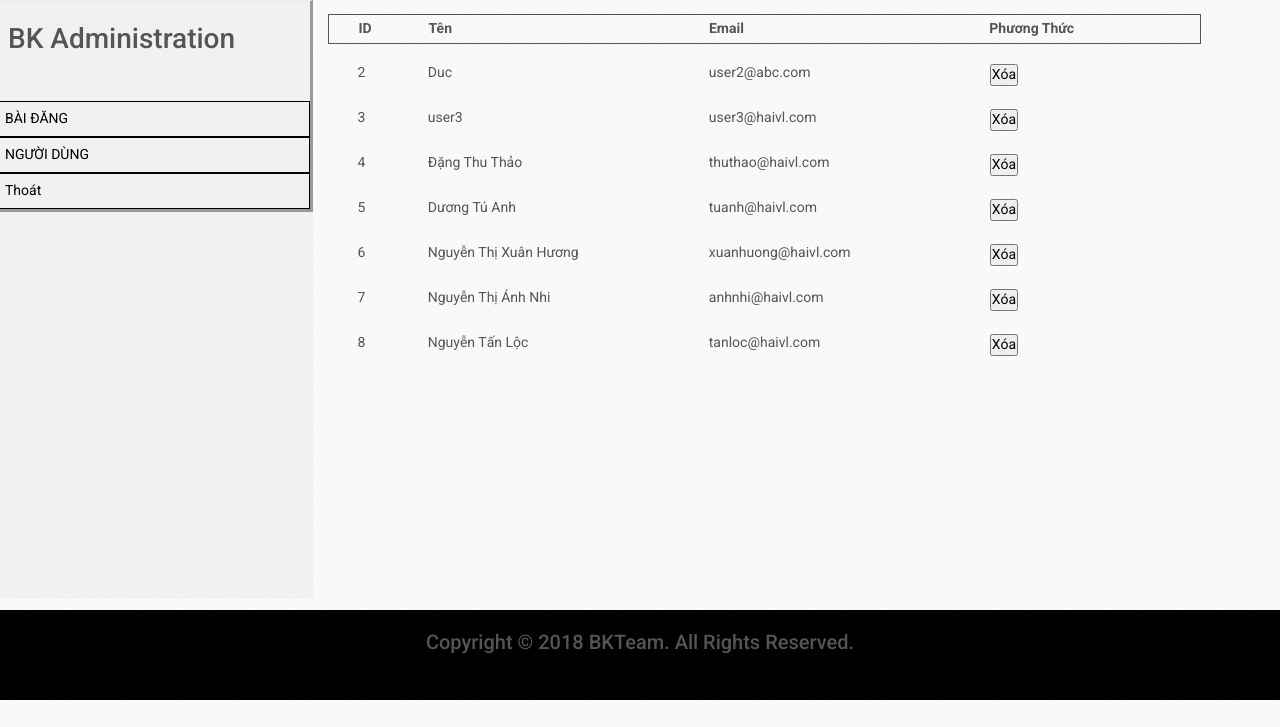
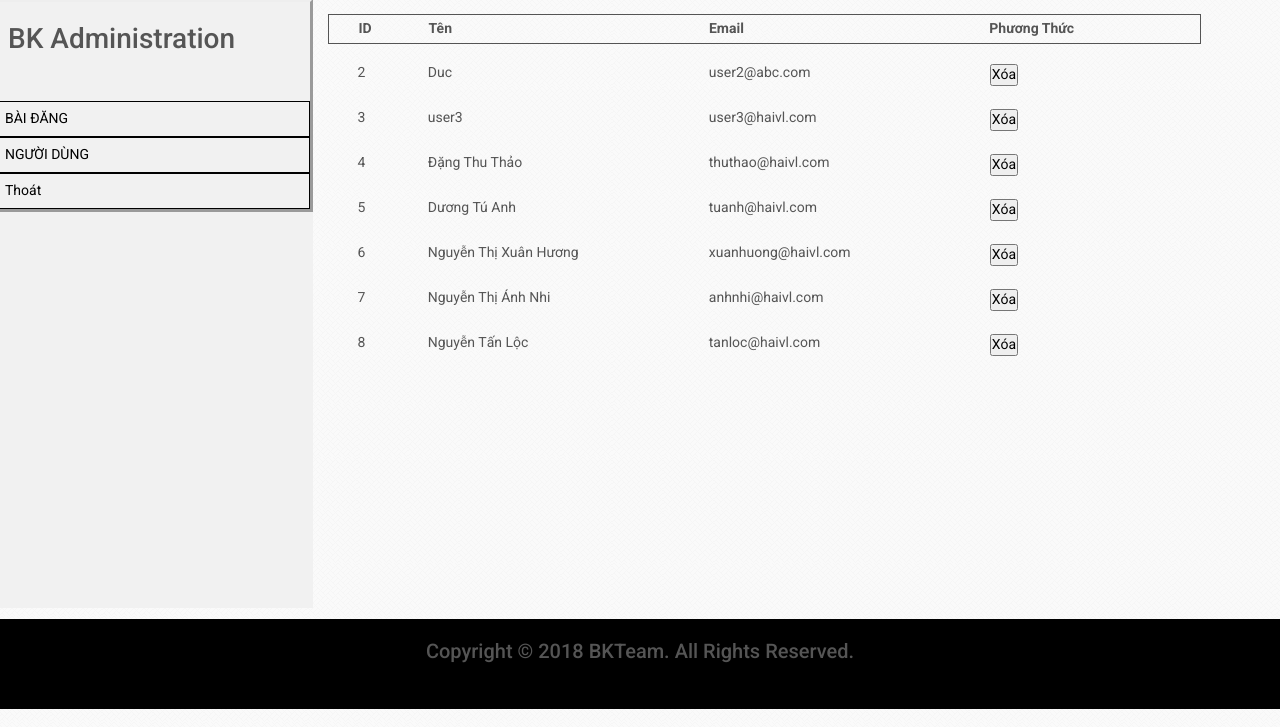
Before and after one commit to duc947/assweb, a PHP site: page /admin/page/user.php in a window 1280 px wide. Shown: the part 73-800 px from the top of the page. Run offline with PHP 8.4, Linux system fonts and the light colour scheme; a user stored in the database is signed in; data comes from the database, SQL or seed files in the repository; some libraries are stand-ins or nearby versions.

Commit message:
fix_height

```diff
--- a/admin/content/user.php
+++ b/admin/content/user.php
@@ -1,4 +1,4 @@
-<div class="content col-md-11" style="height: 600px;">
+<div class="content col-md-11" style="height: 609px;">
     <div class="row">
         <div class="col-md-12 line" style="margin-top: 15px; height: 30px; border: 1px solid">
             <div class="col-md-1 line1" style="float: left;margin-top: 5px;"><b>ID</b></div>
```
